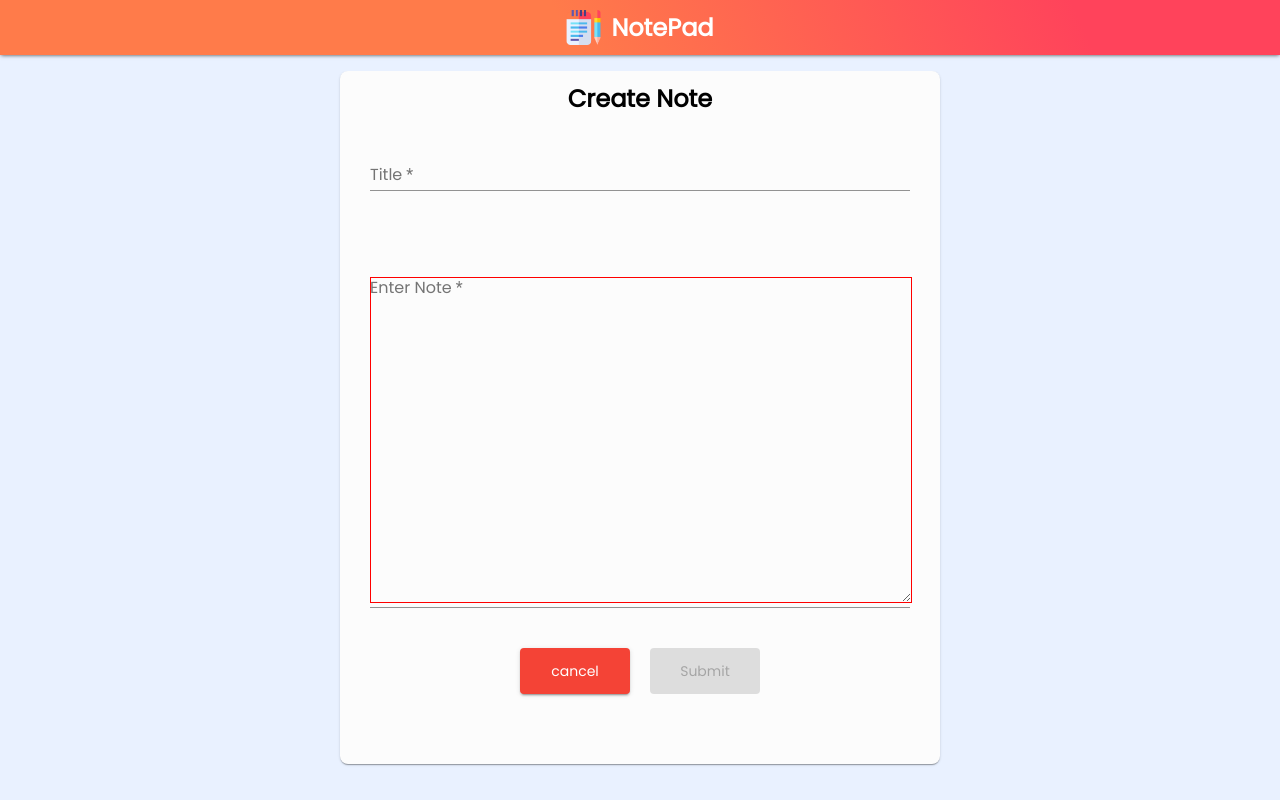
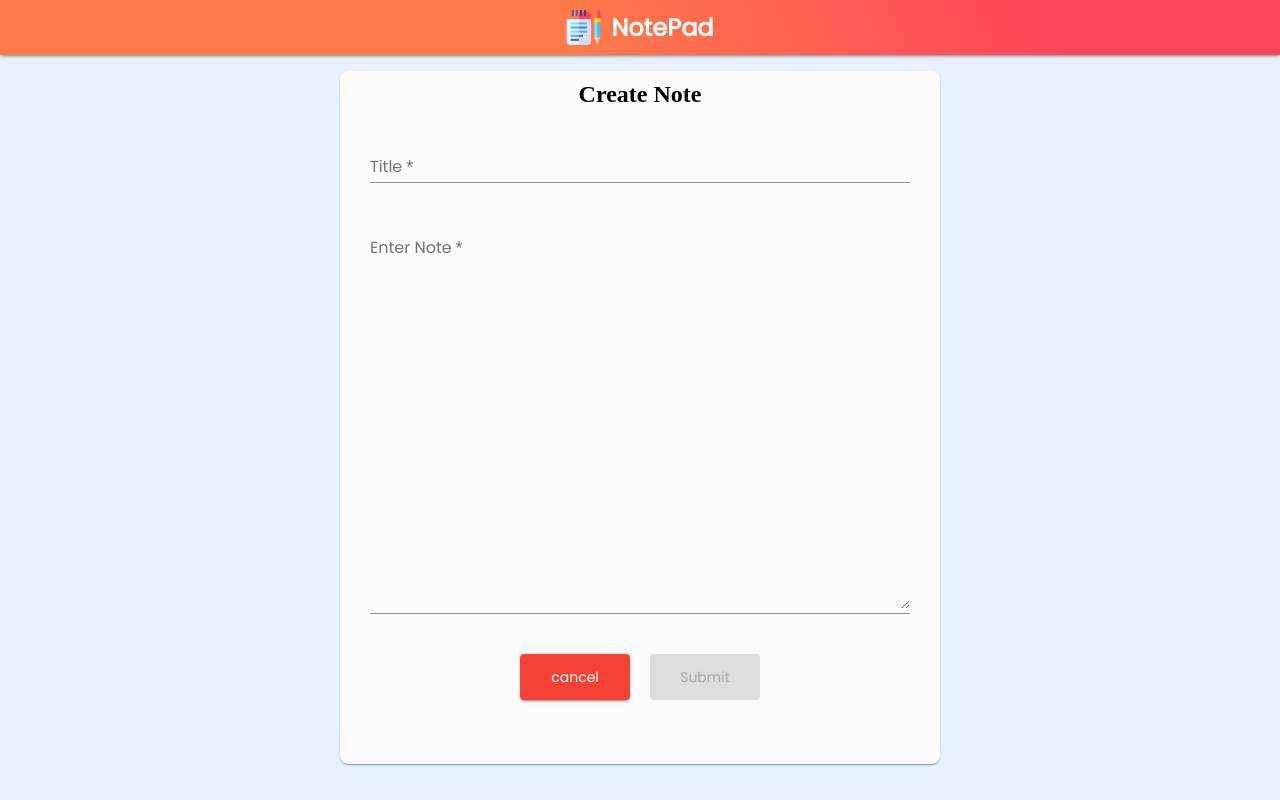
Before and after one commit to Moro-Afriyie/Note-App, an Angular app: page /addNote in a window 1280 px wide. Built offline with nearby package versions, Linux system fonts and the light colour scheme.

Commit message:
changed the height of the text area

```diff
--- a/src/app/add-note-page/add-note-page.component.scss
+++ b/src/app/add-note-page/add-note-page.component.scss
@@ -10,6 +10,7 @@
         align-self: center;
         text-align: center;
         padding: 10px 0px;
+        font-family: cursive;
     }
 }
 
@@ -26,7 +27,7 @@
     .form__fields {
         @include flex();
         margin: 20px 0px;
-        gap: 3rem;
+        gap: 1rem;
         .form__title,
         .form__body {
             width: 90%;
@@ -36,8 +37,8 @@
             font-family: 'Poppins', sans-serif;
         }
         .text {
-            height: 40vh;
-            border: 1px solid red;
+            height: 46vh;
+            font-family: 'Poppins', sans-serif;
         }
     }
 }
```
